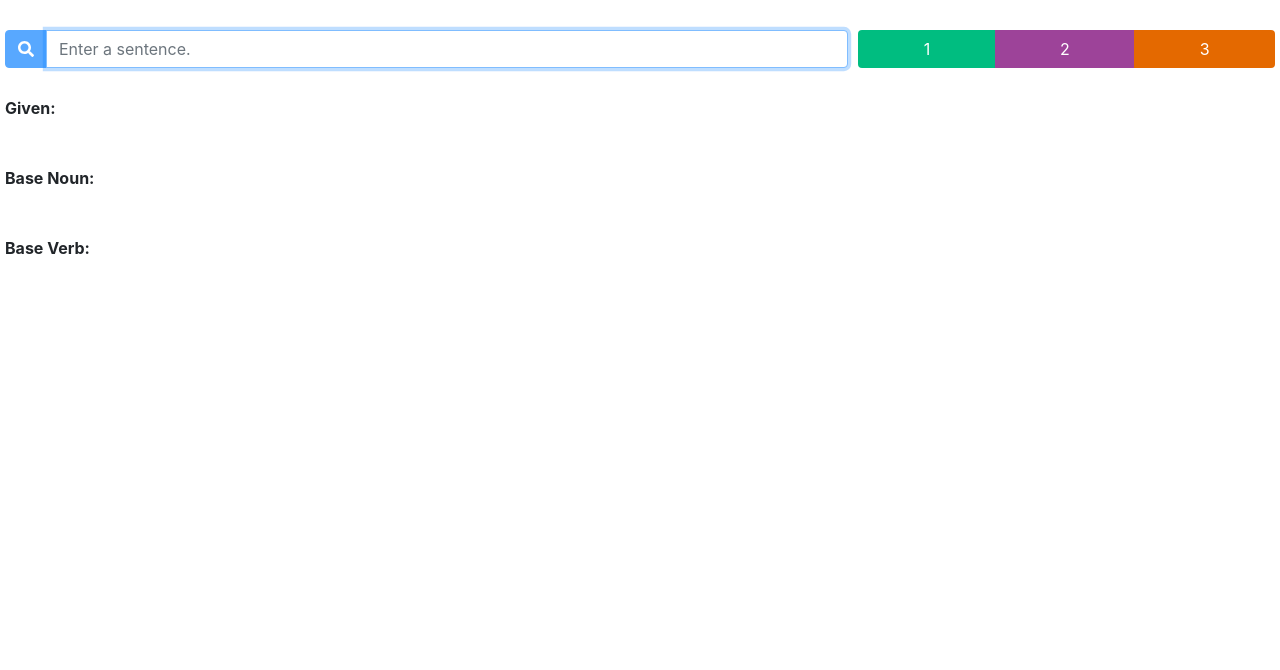
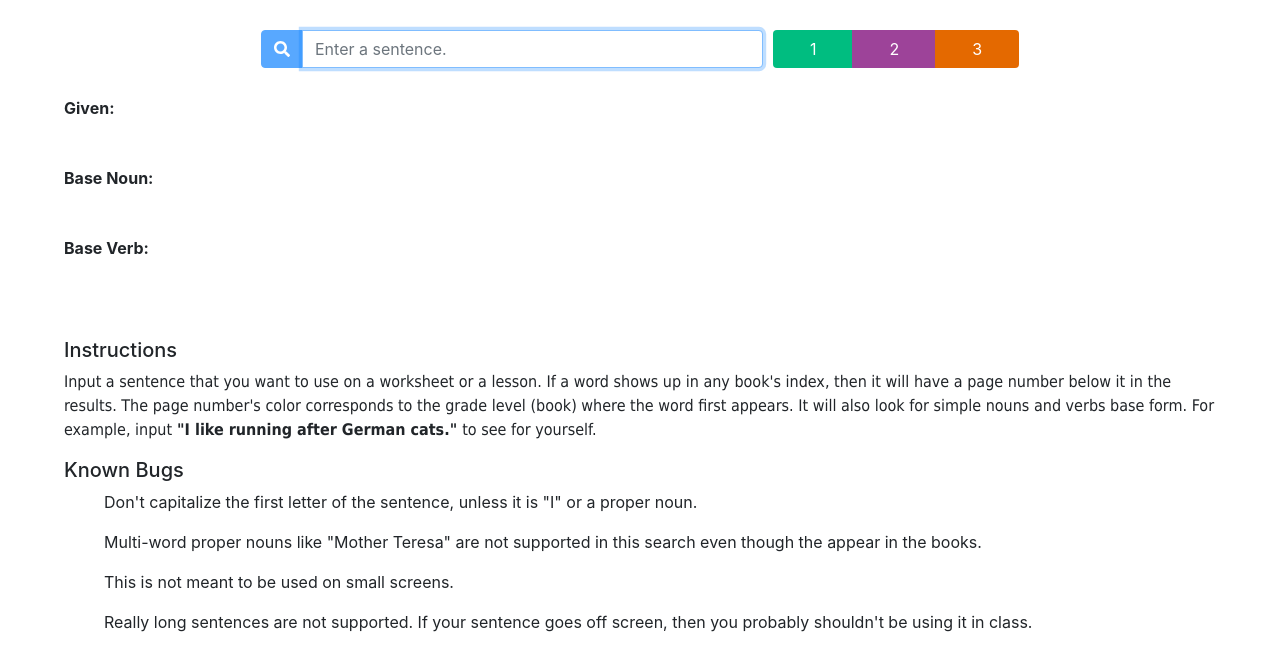
Before and after one commit to wmcooper2/TEA_sentence, a React (Create React App) app: page / in a window 1280 px wide. Shown: the top 670 px of the page. Built offline with nearby package versions, Linux system fonts and the light colour scheme.

Commit message:
Added instructions and notes to the user.

```diff
--- a/src/App.css
+++ b/src/App.css
@@ -12,6 +12,12 @@
   width: 600px;
 }
 
+div .form-row {
+  display: flex;
+  justify-content: center;
+  margin: auto;
+}
+
 .searchDiv {
   display: flex;
 }
@@ -22,7 +28,7 @@
 }
 
 #userinput {
-  width: 100vw;
+  width: 60vw;
 }
 
 .results {
@@ -64,3 +70,13 @@
 .custompill {
   min-width: 20px;
 }
+
+.instructions {
+  margin-top: 60px;
+}
+
+p,
+p.instructions ul {
+  font-family: Tahoma, Arial;
+  max-width: 90vw;
+}
--- a/src/App.js
+++ b/src/App.js
@@ -1,5 +1,4 @@
 import React from "react";
-import "./App.css";
 import Search from "./components/search";
 import DICTIONARY from "./customdata/totalenglishdictionary.js";
 import levenshteinDistance from "./borrowed/levenshtein";
@@ -7,6 +6,8 @@ import Results from "./components/sentenceresults";
 import { FuzzyNouns, FuzzyVerbs } from "./components/fuzzySearch";
 import baseNoun from "./nounsearch";
 import baseVerb from "./verbsearch";
+import Instructions from "./components/instructions";
+import "./App.css";
 
 const ENTRIES = Object.getOwnPropertyNames(DICTIONARY).sort();
 
@@ -117,6 +118,7 @@ class App extends React.Component {
         <Results props={this.state.entries} />
         <FuzzyNouns props={this.state.entries} />
         <FuzzyVerbs props={this.state.entries} />
+        <Instructions />
       </div>
     );
   }
--- /dev/null
+++ b/src/components/instructions.jsx
@@ -0,0 +1,33 @@
+import React from "react";
+
+const Instructions = props => {
+  return (
+    <div className="instructions">
+      <h5>Instructions</h5>
+      <p>
+        Input a sentence that you want to use on a worksheet or a lesson. If a
+        word shows up in any book's index, then it will have a page number below
+        it in the results. The page number's color corresponds to the grade
+        level (book) where the word first appears. It will also look for simple
+        nouns and verbs base form. For example, input
+        <b> "I like running after German cats." </b>to see for yourself.
+      </p>
+      <h5>Known Bugs</h5>
+      <ul>
+        Don't capitalize the first letter of the sentence, unless it is "I" or a
+        proper noun.
+      </ul>
+      <ul>
+        Multi-word proper nouns like "Mother Teresa" are not supported in this
+        search even though the appear in the books.
+      </ul>
+      <ul>This is not meant to be used on small screens.</ul>
+      <ul>
+        Really long sentences are not supported. If your sentence goes off
+        screen, then you probably shouldn't be using it in class.
+      </ul>
+    </div>
+  );
+};
+
+export default Instructions;
```
Also changed, not shown: 1 other file (tests, documents, lock files or other folders).
